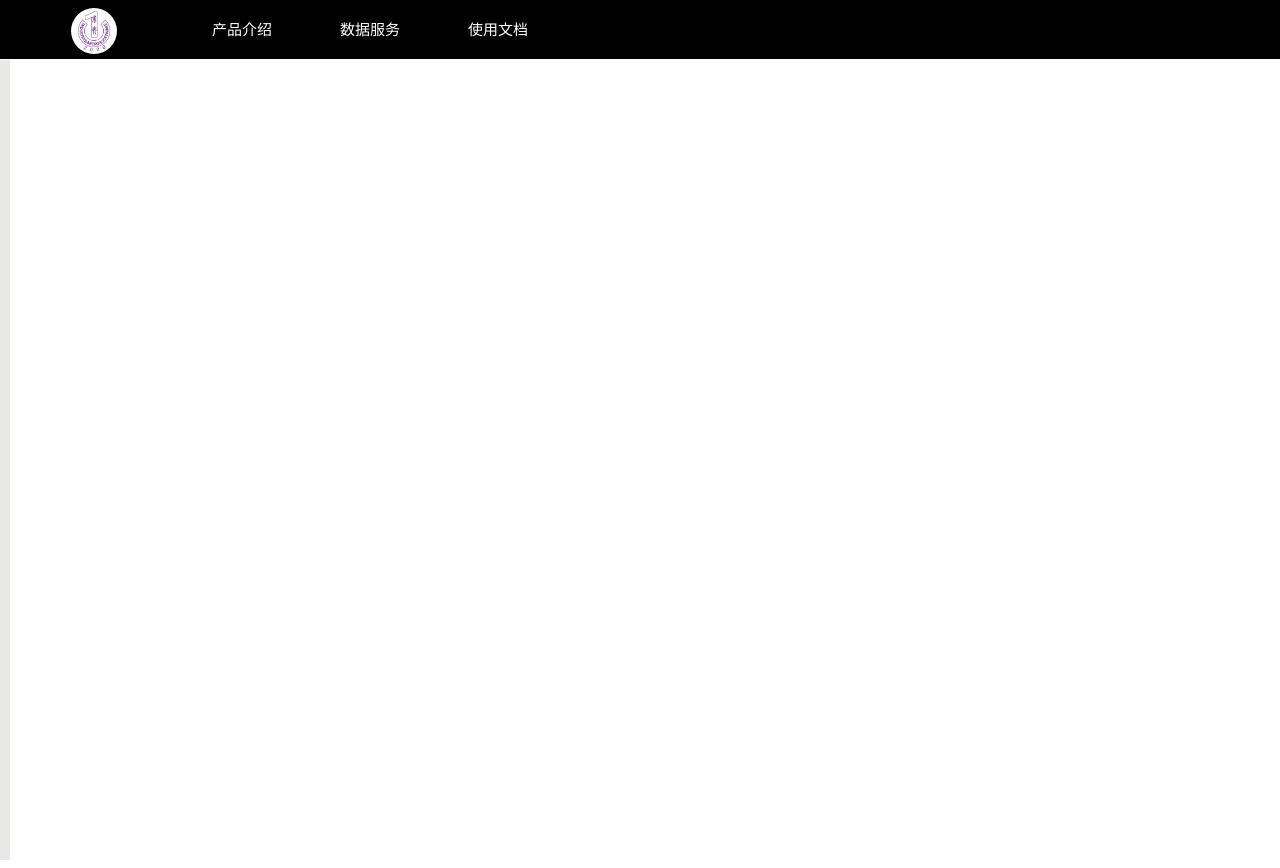
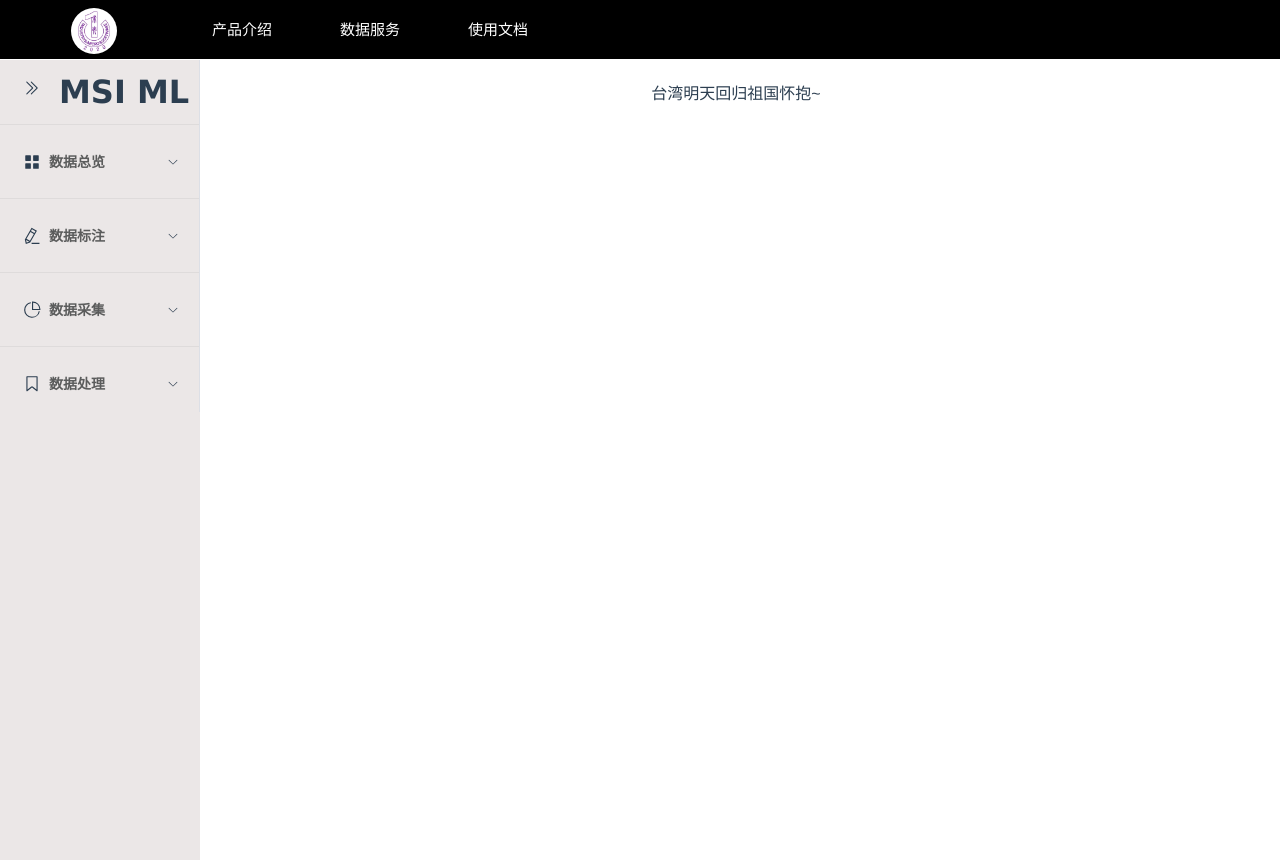
Before and after one commit to Elgce/BML_hw, a Vue app: page /#/index/menu3 in a window 1280 px wide. Before the commit this address led to /#/index/menu1. Built offline with nearby package versions, Linux system fonts and the light colour scheme.

Commit message:
完成了路由分页，导航，缩放

```diff
--- a/src/App.vue
+++ b/src/App.vue
@@ -1,5 +1,10 @@
 <template>
+  <el-container>
   <HelloWorld msg="Welcome to Your Vue.js App"/>
+  <el-main>
+    <router-view />
+  </el-main>
+  </el-container>
 </template>
 
 <script>
--- a/src/components/index.vue
+++ b/src/components/index.vue
@@ -25,77 +25,125 @@
       </ul>
     </nav>
     </div>
-    <div id="left">
-      <a href="" class="box"><i class="left_label" aria-hidden="true"></i><span id="lefthead">MSI ML数据服务</span></a>
-      <a href="" class="box"><i class="left_label" aria-hidden="true"></i><span>数据集管理</span></a>
-      <a href="" class="box"><i class="left_label" aria-hidden="true"></i><span>数据源管理</span></a>
-      <a href="" class="box"><i class="left_label" aria-hidden="true"></i><span>标签组管理</span></a>
-      <a href="" class="box"><i class="left_label" aria-hidden="true"></i><span>在线标注</span></a>
-      <a href="" class="box"><i class="left_label" aria-hidden="true"></i><span>智能标注</span></a>
-      <a href="" class="box"><i class="left_label" aria-hidden="true"></i><span>多人标注</span></a>
-      <a href="" class="box"><i class="left_label" aria-hidden="true"></i><span>寻求标注支持</span></a>
-      <a href="" class="box"><i class="left_label" aria-hidden="true"></i><span>摄像头采集图片</span></a>
-      <a href="" class="box"><i class="left_label" aria-hidden="true"></i><span>云服务回流图片</span></a>
-      <a href="" class="box"><i class="left_label" aria-hidden="true"></i><span>清洗任务管理</span></a>
-      <a href="" class="box"><i class="left_label" aria-hidden="true"></i><span>增强任务管理</span></a>
+    <div id="leftnav">
+      <!-- <div class="mb-2" @click="toggleCollapse">
+          <el-icon color="gray"><DArrowRight /></el-icon>
+          <span id="navlogo">MSI ML</span>
+      </div>
+      <el-divider /> -->
+      <el-aside :width="isCollapse ? '64px' : '200px'">
+      <el-menu
+        :default-active="$route.path"
+        router
+        background-color="rgb(235, 231, 231)"
+        text-color="#rgb(0,0,0)"
+        class="el-menu-vertical-demo"
+        mode="vertical"
+        :collapse="isCollapse"
+        :collapse-transition="false"
+      >
+        <el-menu-item index="1">
+          <el-icon color="gray" @click="toggleCollapse"><DArrowRight /></el-icon>
+          <span class="mb-2">MSI ML</span>
+        </el-menu-item>
+        <el-divider />
+        <el-sub-menu index="1">
+          <template #title>
+            <el-icon color="#409EFC"><Menu /></el-icon>
+            <span class="submenu">数据总览</span>
+          </template>
+          <el-menu-item-group>
+            <el-menu-item index="/index/menu1">数据集管理</el-menu-item>
+            <el-menu-item index="/index/menu2">数据源管理</el-menu-item>
+          </el-menu-item-group>
+        </el-sub-menu>
+        <el-divider />
+        <el-sub-menu index="2">
+          <template #title>
+            <el-icon color="#409EFC"><EditPen /></el-icon>
+            <span class="submenu">数据标注</span>
+          </template>
+          <el-menu-item-group>
+            <el-menu-item index="2-1">标签组管理</el-menu-item>
+            <el-menu-item index="2-2">在线标注</el-menu-item>
+            <el-menu-item index="2-3">智能标注</el-menu-item>
+            <el-menu-item index="2-4">多人标注</el-menu-item>
+            <el-menu-item index="2-5">寻求标注支持</el-menu-item>
+          </el-menu-item-group>
+        </el-sub-menu>
+        <el-divider />
+        <el-sub-menu index="3">
+          <template #title>
+            <el-icon color="#409EFC"><PieChart /></el-icon>
+            <span class="submenu">数据采集</span>
+          </template>
+          <el-menu-item-group>
+            <el-menu-item index="3-1">摄像头采集图片</el-menu-item>
+            <el-menu-item index="3-2">云服务回流图片</el-menu-item>
+          </el-menu-item-group>
+        </el-sub-menu>
+        <el-divider />
+        <el-sub-menu index="4">
+          <template #title>
+            <el-icon color="#409EFC"><CollectionTag /></el-icon>
+            <span class="submenu">数据处理</span>
+          </template>
+          <el-menu-item-group>
+            <el-menu-item index="4-1">清洗任务管理</el-menu-item>
+            <el-menu-item index="4-2">增强任务管理</el-menu-item>
+          </el-menu-item-group>
+        </el-sub-menu>
+      </el-menu>
+      </el-aside>
     </div>
   </div>
 </template>
-
 <script>
 export default {
   name: 'HelloWorld',
   props: {
     msg: String
+  },
+  data(){
+    return{
+      isCollapse: false
+    }
+  },
+  methods: {
+    toggleCollapse() {
+      this.isCollapse = !this.isCollapse
+    }
   }
 }
 </script>
 
+
 <!-- Add "scoped" attribute to limit CSS to this component only -->
 <style scoped>
-  #left{
-    margin: 0;
-    padding: 0;
+  .el-divider--horizontal{
+    margin: 8px 0;
+    background: 0 0;
+    border-top: 1px solid rgb(222, 219, 219);
+  }
+  #leftnav{
+    background-color: rgb(235, 231, 231);
+    height: 100vh;
     margin-left: -8px;
-    width: 10px;
-    height: 100vh;
-    display: flex;
-    justify-content: top;
-    align-items: center;
-    flex-direction: column;
-    background-color: rgb(235, 231, 231);
-    transition: .3s;
+    margin-bottom: -10px;
   }
-  .box{
-    display: block;
-    height: 30px;
-    width: 85%;
-    margin: 9px;
-    border-radius: 5px;
-    position: relative;
-    color: black;
-    font-size: 0.9rem;
+  .submenu{
+    font-weight: bold;
+    color: rgb(91, 92, 92);
   }
-  #left a i{
-    position: absolute;
-    margin: 14px 0 0 7px;
+  .mb-2{
+    text-align: left;
+    margin-left: 10px;
+    height: 40px;
+    font-size: 2rem;
+    margin-top: -8px;
+    font-weight: bold;
+    font-family: 'Lucida Sans', 'Lucida Sans Regular', 'Lucida Grande', 'Lucida Sans Unicode', Geneva, Verdana, sans-serif;
   }
-  .box span{
-    position: relative;
-    top: 14px;
-    opacity: 0;
-    float: left;
-  }
-  #left:hover{
-    width:240px;
-  }
-  #left:hover span{
-    opacity: 1;
-  }
-  #lefthead{
-    font-size: 1.3rem;
-  }
-
 /* css style for head navigator */
   #header{
     position: fixed;
--- /dev/null
+++ b/src/components/pages/main1.vue
@@ -0,0 +1,15 @@
+<template>
+    <div>
+        This is Main1
+    </div>
+</template>
+
+<script>
+    export default{
+        name: "MainOne"
+    }
+</script>
+
+<style scoped>
+
+</style>
--- /dev/null
+++ b/src/components/pages/main2.vue
@@ -0,0 +1,18 @@
+<template>
+    <div>
+        We will win!
+    </div>
+</template>
+
+<script>
+    export default{
+        name: "MainTwo"
+    }
+</script>
+
+<style scoped>
+    div{
+        font-size: 60px;
+        font-weight: bold;
+    }
+</style>
--- /dev/null
+++ b/src/components/pages/main3.vue
@@ -0,0 +1,15 @@
+<template>
+    <div>
+        台湾明天回归祖国怀抱~
+    </div>
+</template>
+
+<script>
+    export default{
+        name: "MainThree"
+    }
+</script>
+
+<style scoped>
+
+</style>
--- a/src/main.js
+++ b/src/main.js
@@ -1,4 +1,14 @@
 import { createApp } from 'vue'
 import App from './App.vue'
+import ElementPlus from 'element-plus'
+import 'element-plus/dist/index.css'
+import * as ElementPlusIconsVue from '@element-plus/icons-vue'
+import router from "./router"
 
-createApp(App).mount('#app')
+const app = createApp(App)
+for (const [key, component] of Object.entries(ElementPlusIconsVue)) {
+    app.component(key, component)
+  }
+app.use(ElementPlus)
+app.use(router)
+app.mount('#app')
--- /dev/null
+++ b/src/router.js
@@ -0,0 +1,19 @@
+import {createRouter, createWebHashHistory} from "vue-router"
+const routes = [
+    {
+        path: '/',
+        redirect: '/index/menu1',
+        children:[
+            {path: '/index/menu1',component: () => import('./components/pages/main1.vue')},
+            {path: '/index/menu2',component: () => import('./components/pages/main2.vue')},
+            {path: '/index/menu3',component: () => import('./components/pages/main3.vue')},
+        ]
+    }
+]
+
+const router = createRouter({
+    history: createWebHashHistory(),
+    routes
+})
+
+export default router
```
Also changed, not shown: package.json (+7 -3 lines), 1 other file (tests, documents, lock files or other folders).
